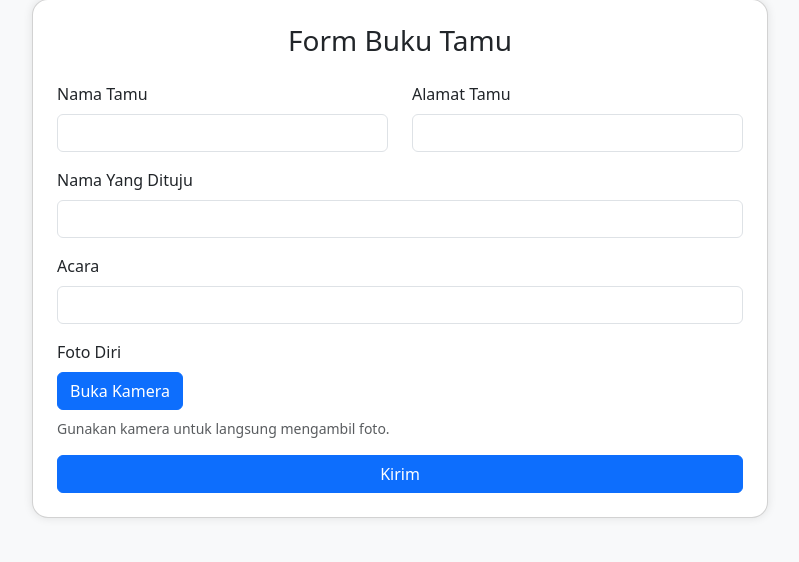
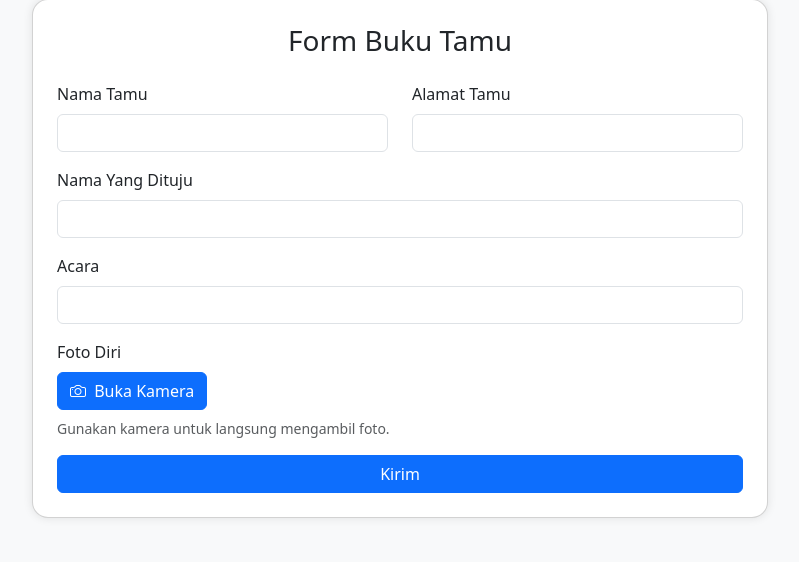
Before and after one commit to firman12233/buku-tamu, a PHP site: page / in a window 1280 px wide. Shown: the part 49-611 px from the top of the page, without its empty margins (240-1039 px from the left). Run offline with PHP 8.4, Linux system fonts and the light colour scheme; some libraries are stand-ins or nearby versions.

Commit message:
Update index.php

```diff
--- a/index.php
+++ b/index.php
@@ -6,6 +6,7 @@
     <meta name="viewport" content="width=device-width, initial-scale=1.0">
     <title>Buku Tamu</title>
     <link href="https://cdn.jsdelivr.net/npm/bootstrap@5.3.0/dist/css/bootstrap.min.css" rel="stylesheet" />
+    <link href="https://cdn.jsdelivr.net/npm/bootstrap-icons@1.10.5/font/bootstrap-icons.css" rel="stylesheet" />
     <script src="https://cdn.jsdelivr.net/npm/sweetalert2@11"></script>
 
     <style>
@@ -56,7 +57,7 @@
                         <div class="mb-3">
                             <label for="foto" class="form-label">Foto Diri</label><br />
                             <button type="button" class="btn btn-primary" onclick="document.getElementById('foto').click();">
-                                Buka Kamera
+                                <i class="bi bi-camera me-1"></i> Buka Kamera
                             </button>
                             <input type="file" class="form-control d-none" id="foto" name="foto" accept="image/*" capture="user" required />
                             <small class="text-muted d-block mt-2">Gunakan kamera untuk langsung mengambil foto.</small>
@@ -72,7 +73,7 @@
     <!-- Bootstrap JS -->
     <script src="https://cdn.jsdelivr.net/npm/bootstrap@5.3.0/dist/js/bootstrap.bundle.min.js"></script>
 
-    <!-- Foto file name alert -->
+    <!-- Alert saat file dipilih -->
     <script>
         document.getElementById('foto').addEventListener('change', function () {
             if (this.files.length > 0) {
@@ -82,7 +83,7 @@
         });
     </script>
 
-    <!-- SweetAlert feedback -->
+    <!-- SweetAlert untuk notifikasi -->
     <?php if (isset($_GET['status'])): ?>
         <script>
             document.addEventListener("DOMContentLoaded", () => {
```
